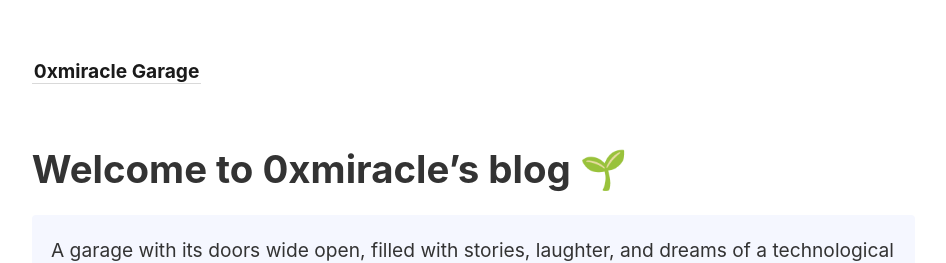
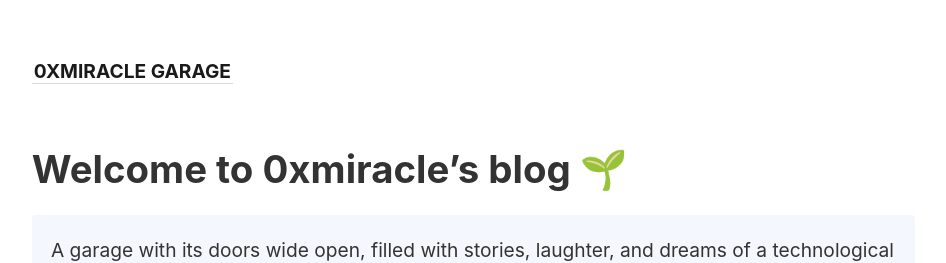
Before and after one commit to lkyxuan/bbbblog, a Jekyll site: the page built from _pages/index.md, in a window 1280 px wide. Shown: the top 263 px of the page, without its empty margins (45-991 px from the left). Built offline with Jekyll 4.4.1, drawn with Linux system fonts in a browser that asks for light colours.

```diff
--- a/_config.yml
+++ b/_config.yml
@@ -1,4 +1,4 @@
-title:               0xmiracle Garage
+title:               0XMIRACLE GARAGE
 include:             ['_pages']
 exclude:             ['_includes/notes_graph.json']
 # You may need to change the base URL depending on your deploy configuration.
```
